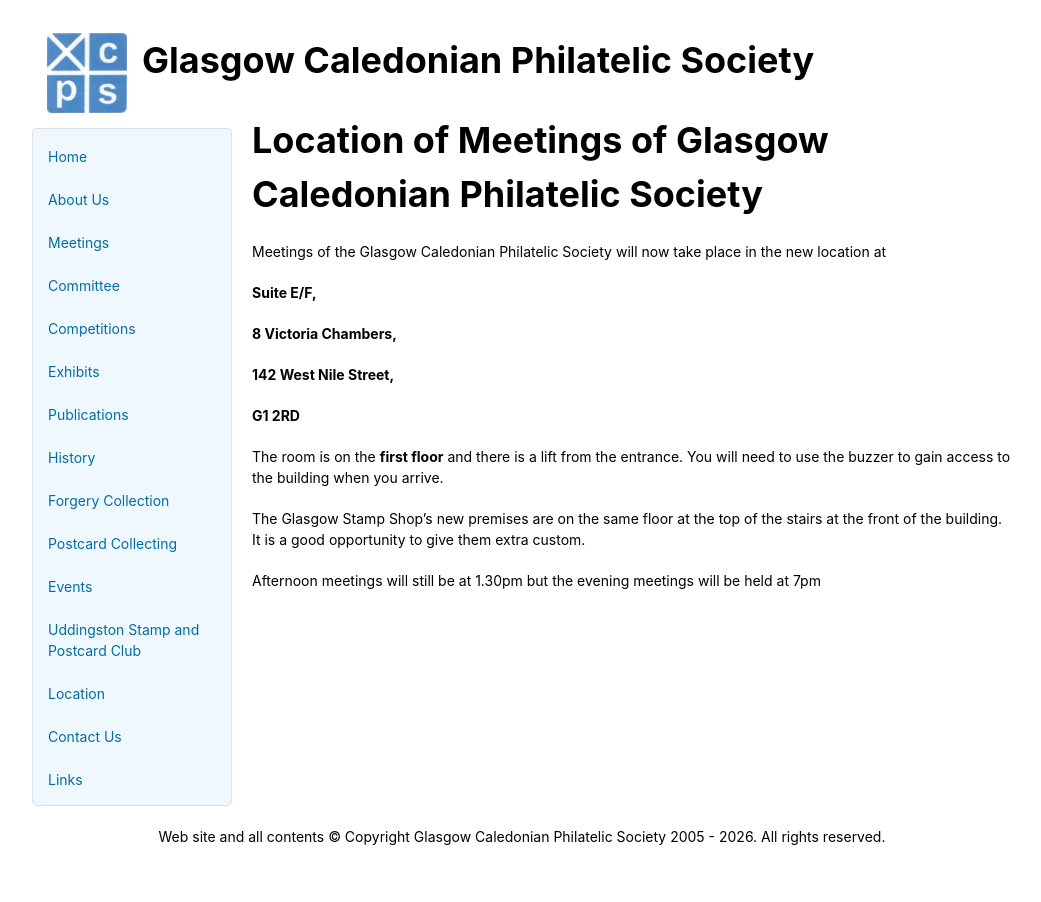
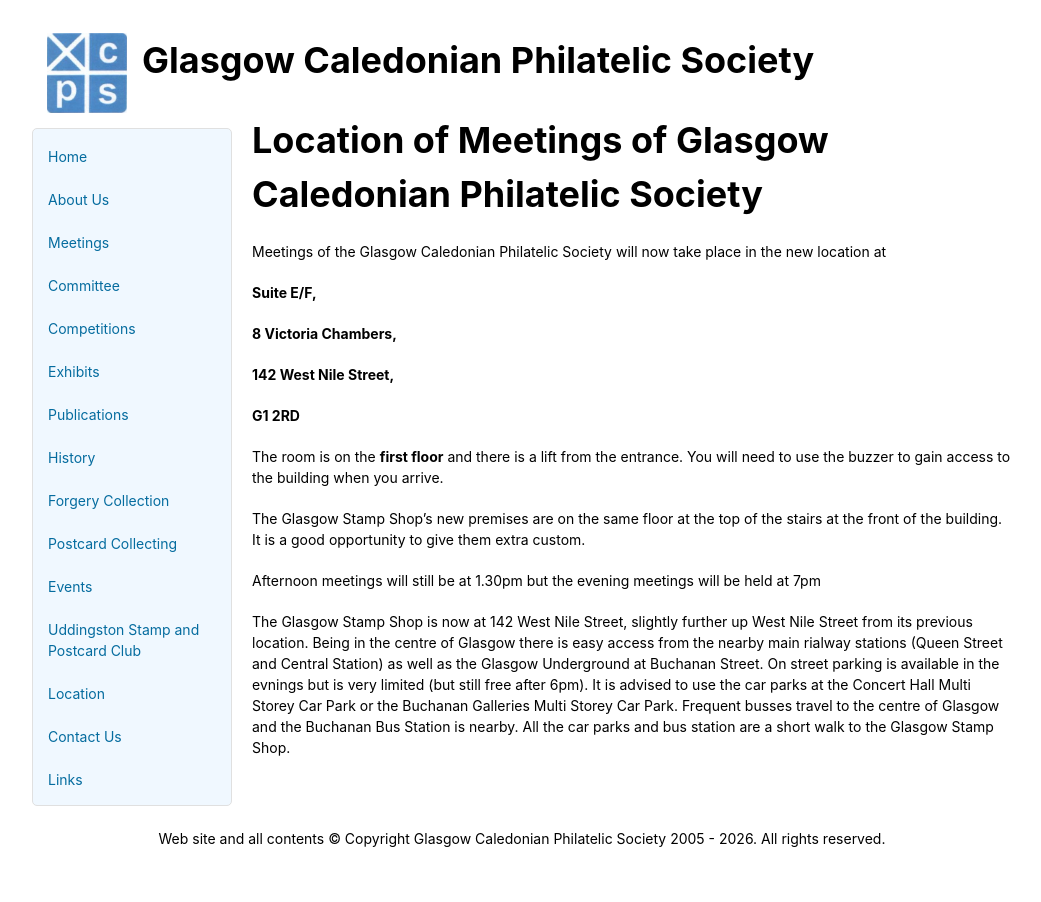
Before and after one commit to astalker/caledonian-stamps, a Jekyll site: the page built from location.md, in a window 1280 px wide. Shown: the whole page, without its empty margins (118-1159 px from the left). Built offline with Jekyll 4.4.1, drawn with Linux system fonts in a browser that asks for light colours; our own code applies the rules of GitHub Pages for plain Markdown files.

Commit message:
Revise Glasgow Stamp Shop location information
Updated the location details for the Glasgow Stamp Shop, including new address and transportation options.

```diff
--- a/location.md
+++ b/location.md
@@ -15,3 +15,5 @@ The room is on the **first floor** and there is a lift from the entrance. You wi
 The Glasgow Stamp Shop's new premises are on the same floor at the top of the stairs at the front of the building. It is a good opportunity to give them extra custom.
 
 Afternoon meetings will still be at 1.30pm but the evening meetings will be held at 7pm
+
+The Glasgow Stamp Shop is now at 142 West Nile Street, slightly further up West Nile Street from its previous location. Being in the centre of Glasgow there is easy access from the nearby main rialway stations (Queen Street and Central Station) as well as the Glasgow Underground at Buchanan Street. On street parking is available in the evnings but is very limited (but still free after 6pm). It is advised to use the car parks at the Concert Hall Multi Storey Car Park or the Buchanan Galleries Multi Storey Car Park. Frequent busses travel to the centre of Glasgow and the Buchanan Bus Station is nearby. All the car parks and bus station are a short walk to the Glasgow Stamp Shop.
```
